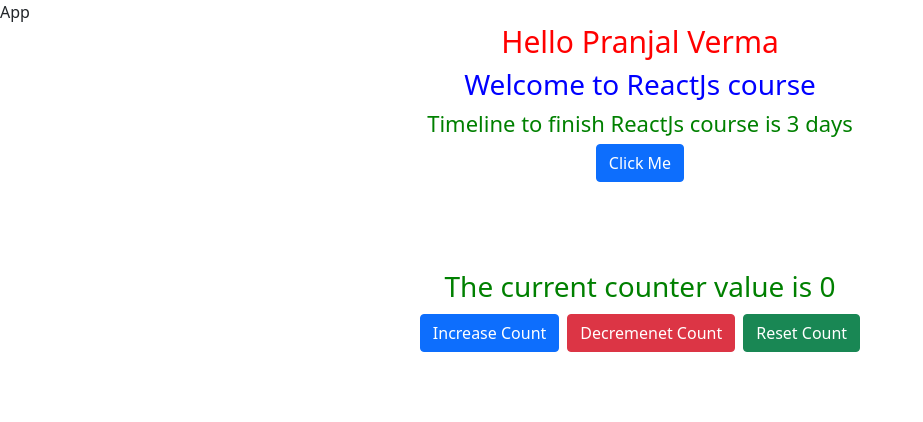
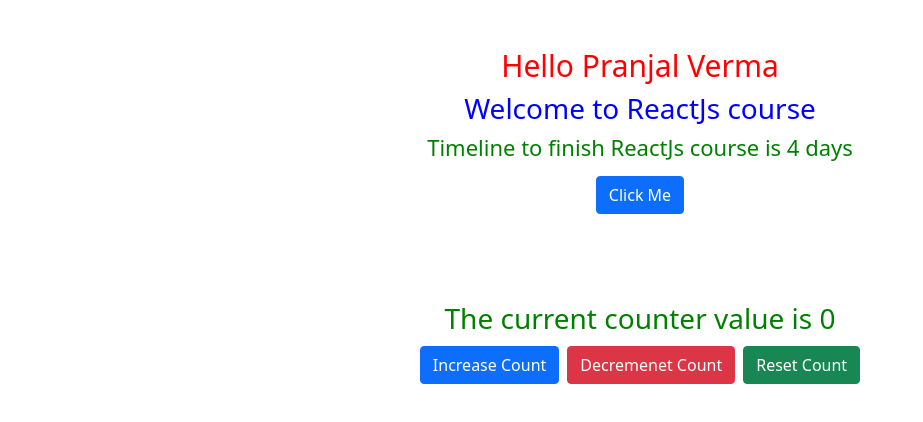
Before and after one commit to prnjl02/React-JS-Tutorial, a React (Create React App) app: page / in a window 1280 px wide. Shown: the top 422 px of the page, without its empty margins (0-923 px from the left). Built offline with nearby package versions, Linux system fonts and the light colour scheme.

Commit message:
css update

```diff
--- a/src/App.js
+++ b/src/App.js
@@ -6,9 +6,9 @@
 
 function App() {
   return (
-    <div className="App">
-      <div className="name">App</div>
-     <Home name="Pranjal Verma" course="ReactJs" timeline={3}/>
+    <div className="App container mt-5">
+      {/* <div className="name">App</div> */}
+     <Home name="Pranjal Verma" course="ReactJs" timeline={4}/>
      <Counter/>
     </div>
   );
--- a/src/components/Home.js
+++ b/src/components/Home.js
@@ -8,7 +8,7 @@
         <h1 className='name'>Hello {props.name}</h1>
         <h5 className='course'>Welcome to {props.course} course</h5>
         <h5 className='timeline'>Timeline to finish {props.course} course is {props.timeline} days</h5>
-        <button className='btn btn-primary'>Click Me</button>
+        <button className='btn btn-primary mt-2'>Click Me</button>
       </div>
     </>
   )
```
